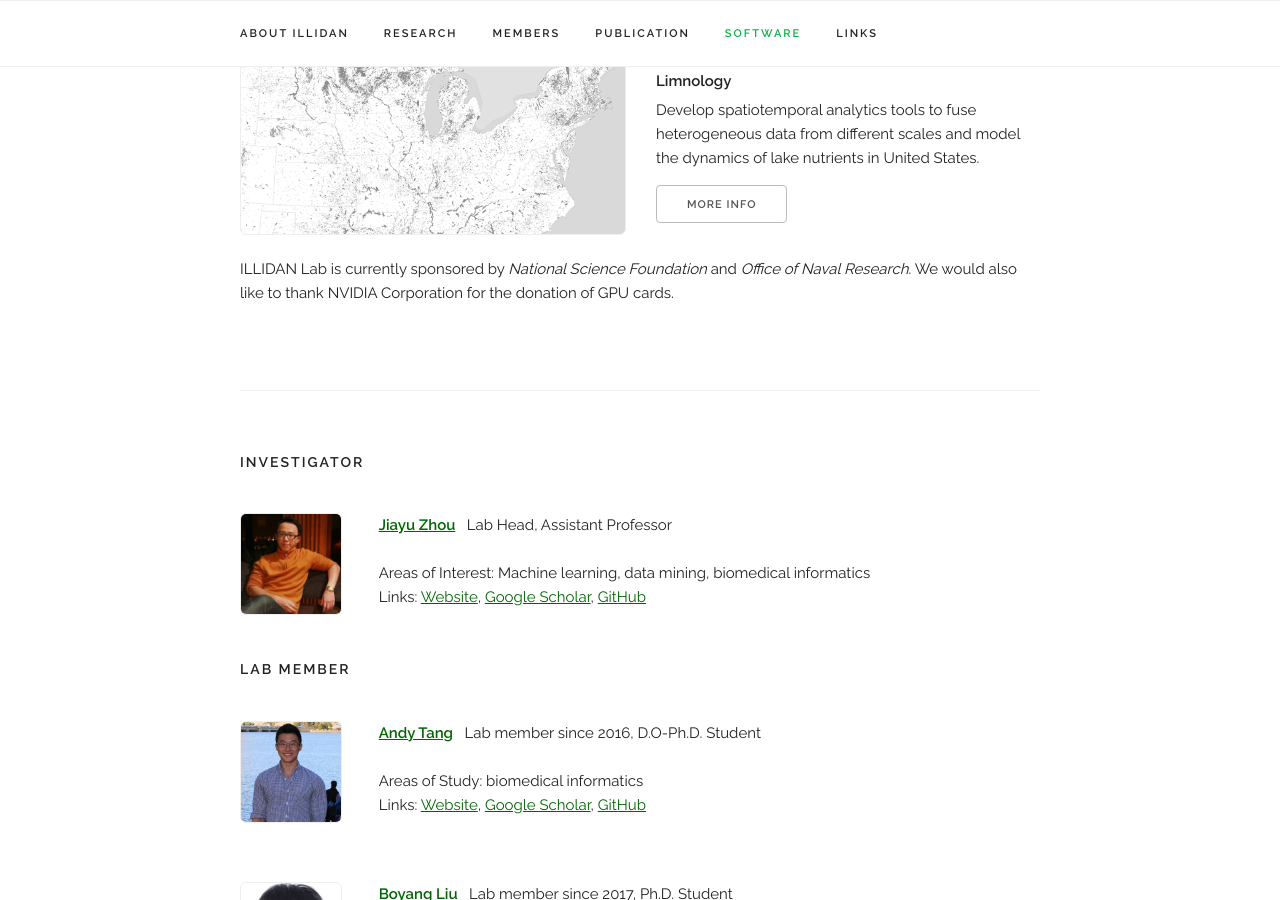
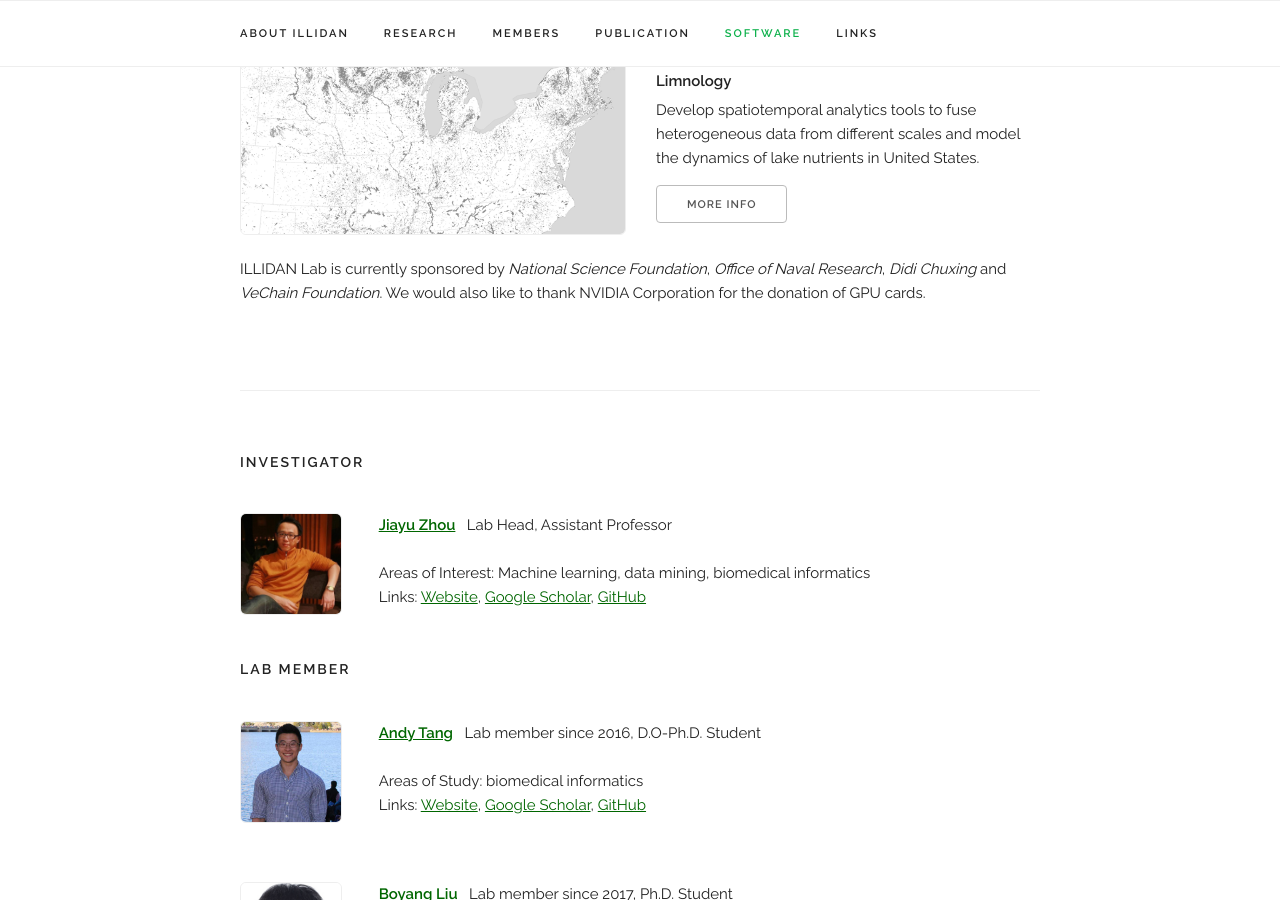
Before and after one commit to Marvelrex/denos.lab.io, a Jekyll site: the page built from index.html, in a window 1280 px wide and 900 px high, scrolled down 2142 px. Built offline with Jekyll 4.4.1, drawn with Linux system fonts in a browser that asks for light colours; nearby versions of some CDN libraries.

Commit message:
Add sponsor.

```diff
--- a/_layouts/default.html
+++ b/_layouts/default.html
@@ -163,7 +163,7 @@
         </div>
       </div>
       <br/>
-      <p>ILLIDAN Lab is currently sponsored by <em>National Science Foundation</em> and <em>Office of Naval Research</em>. We would also like to thank NVIDIA Corporation for the donation of GPU cards.</p>
+      <p>ILLIDAN Lab is currently sponsored by <em>National Science Foundation</em>, <em>Office of Naval Research</em>, <em>Didi Chuxing</em> and <em>VeChain Foundation</em>. We would also like to thank NVIDIA Corporation for the donation of GPU cards.</p>
     </div>
 
     <div class="docs-section" id="members">
```
